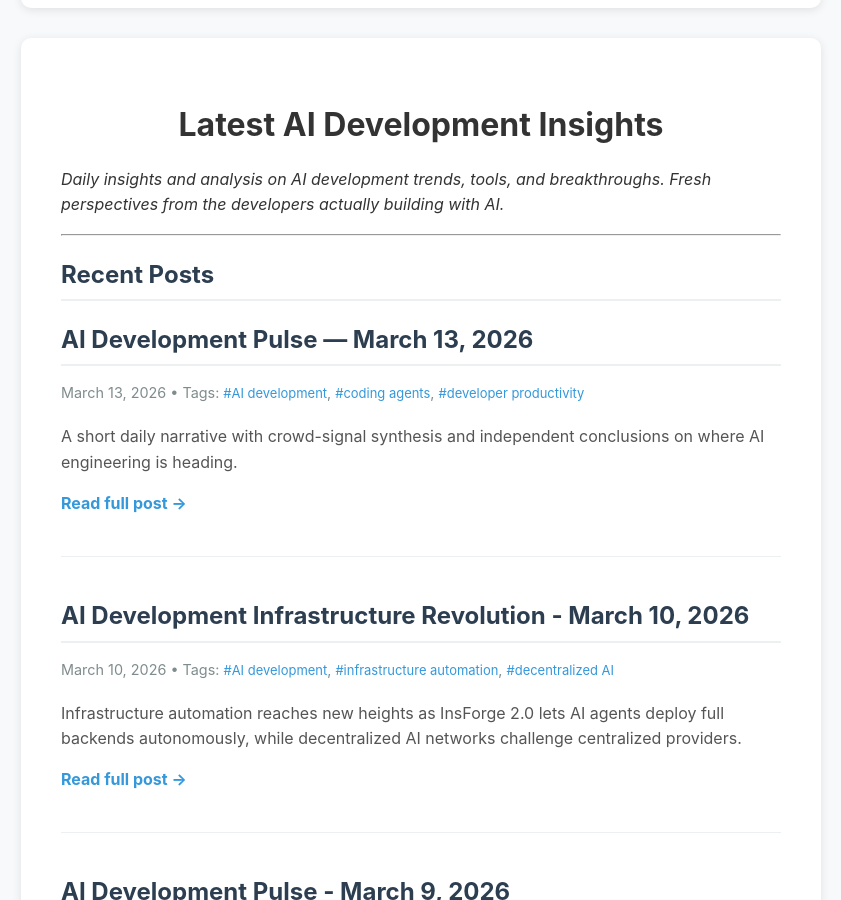
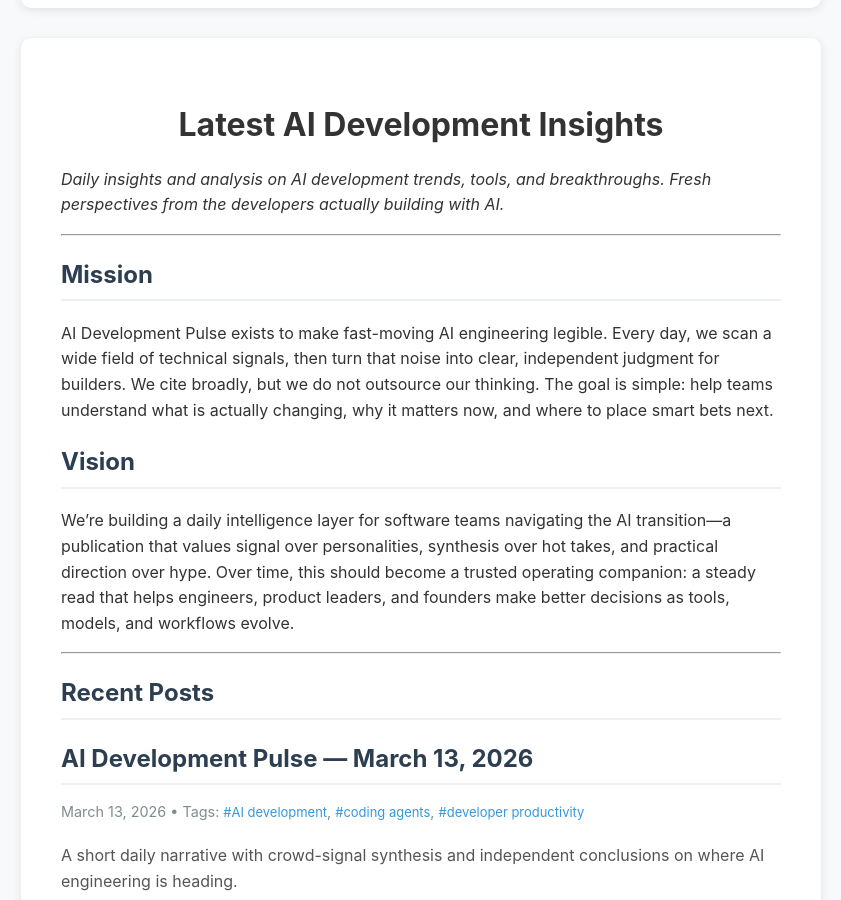
Before and after one commit to henn0124/ai-pulse-feed, a Jekyll site: the page built from index.md, in a window 1280 px wide and 900 px high, scrolled down 268 px. Shown: the whole window, without its empty margins (219-1060 px from the left). Built offline with Jekyll 4.4.1, drawn with Linux system fonts in a browser that asks for light colours; some of the changed text lies outside the part shown.

Commit message:
Replace About bullets with mission and vision statements

```diff
--- a/index.md
+++ b/index.md
@@ -6,6 +6,16 @@ title: AI Development Pulse - Daily Insights from the Trenches
 # Latest AI Development Insights
 
 *Daily insights and analysis on AI development trends, tools, and breakthroughs. Fresh perspectives from the developers actually building with AI.*
+
+---
+
+## Mission
+
+AI Development Pulse exists to make fast-moving AI engineering legible. Every day, we scan a wide field of technical signals, then turn that noise into clear, independent judgment for builders. We cite broadly, but we do not outsource our thinking. The goal is simple: help teams understand what is actually changing, why it matters now, and where to place smart bets next.
+
+## Vision
+
+We’re building a daily intelligence layer for software teams navigating the AI transition—a publication that values signal over personalities, synthesis over hot takes, and practical direction over hype. Over time, this should become a trusted operating companion: a steady read that helps engineers, product leaders, and founders make better decisions as tools, models, and workflows evolve.
 
 ---
 
```
Also changed, not shown: other parts of index.md (+0 -16 lines).
